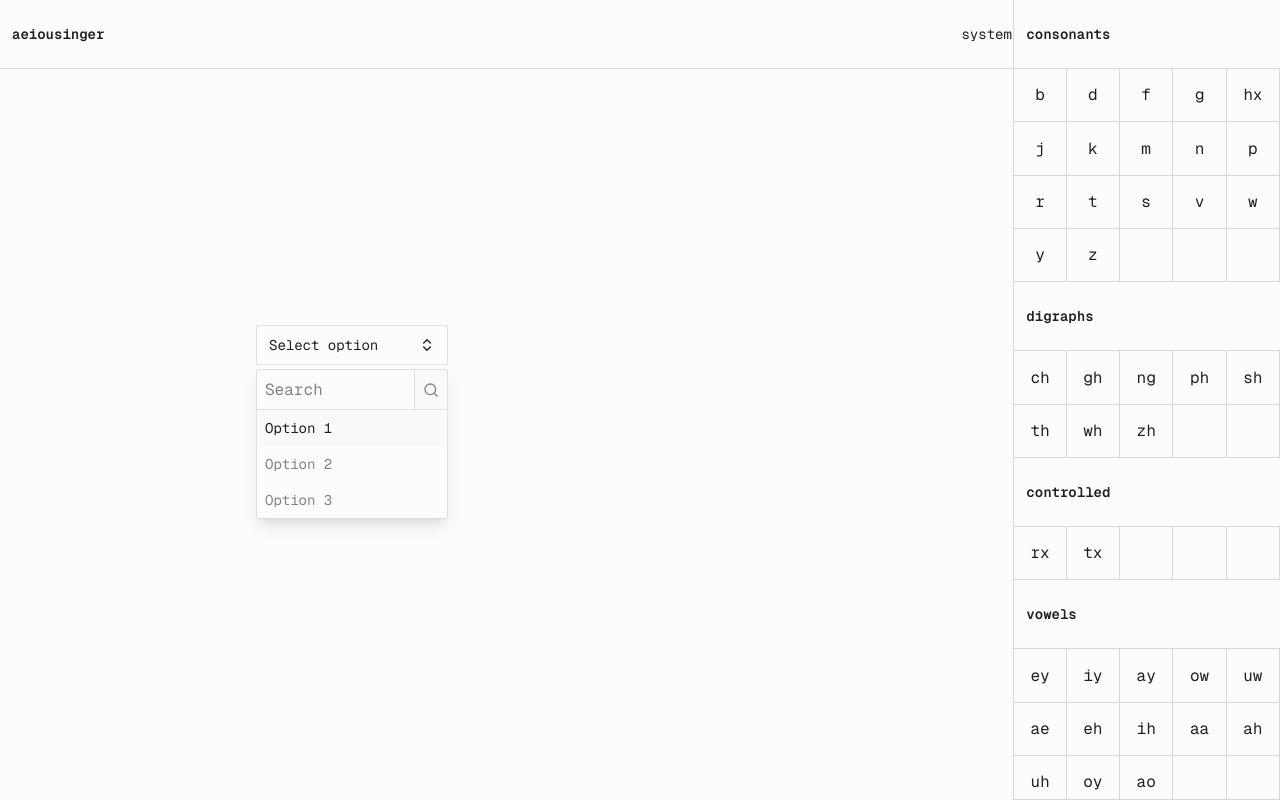
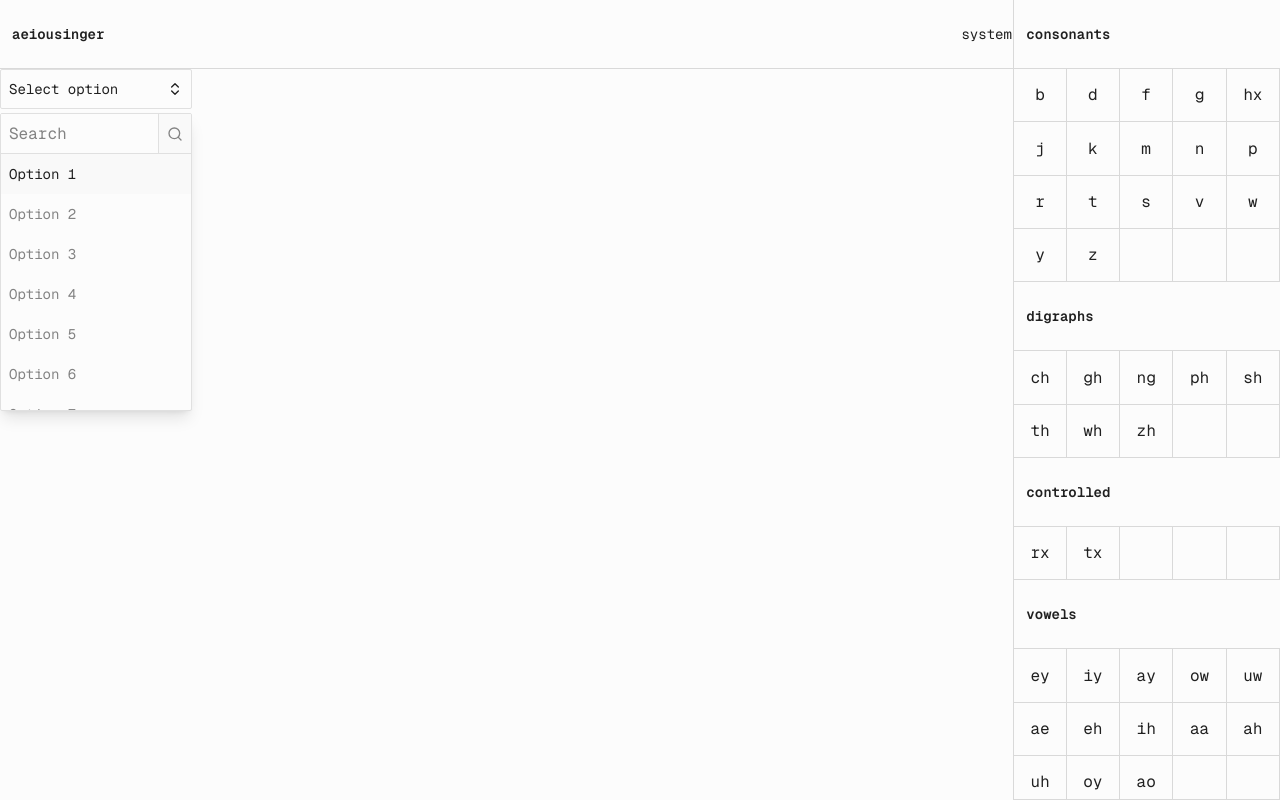
Before and after one commit to chrischenld/aeiousinger, a Next.js app: page / in a window 1280 px wide. Both pictures are taken after a click on the button "Select option". Built offline with nearby package versions, Linux system fonts and the light colour scheme.

Commit message:
feat(Combobox): Update Combobox to use Command

```diff
--- a/components/base/Combobox.tsx
+++ b/components/base/Combobox.tsx
@@ -1,6 +1,7 @@
 "use client";
 
 import * as React from "react";
+import { Command } from "cmdk";
 import { Check, ChevronsUpDown, Search } from "lucide-react";
 
 interface ComboboxProps {
@@ -23,170 +24,114 @@ export default function Combobox({
 	onChange,
 }: ComboboxProps) {
 	const [open, setOpen] = React.useState(false);
-	const [selectedValue, setSelectedValue] = React.useState(value);
-	const [searchQuery, setSearchQuery] = React.useState("");
-	const [highlightedIndex, setHighlightedIndex] = React.useState<number>(0);
-	const containerRef = React.useRef<HTMLDivElement>(null);
-	const searchInputRef = React.useRef<HTMLInputElement>(null);
+	const [search, setSearch] = React.useState("");
+	const inputRef = React.useRef<HTMLInputElement>(null);
+	const listRef = React.useRef<HTMLDivElement>(null);
 
-	const filteredOptions = options.filter((option) =>
-		option.label.toLowerCase().includes(searchQuery.toLowerCase())
-	);
-
-	// Only reset highlighted index when opening or when search query changes
-	React.useEffect(() => {
-		if (searchQuery !== "") {
-			setHighlightedIndex(0);
-		}
-	}, [searchQuery]);
-
-	// Focus search input when opening
+	// Focus management
 	React.useEffect(() => {
 		if (open) {
-			setTimeout(() => {
-				searchInputRef.current?.focus();
-				setHighlightedIndex(0);
+			// Use a small timeout to ensure the input is mounted
+			const timeout = setTimeout(() => {
+				inputRef.current?.focus();
 			}, 0);
+			return () => clearTimeout(timeout);
 		}
 	}, [open]);
 
-	// Close dropdown when clicking outside
-	React.useEffect(() => {
-		const handleClickOutside = (event: MouseEvent) => {
-			if (
-				containerRef.current &&
-				!containerRef.current.contains(event.target as Node)
-			) {
-				setOpen(false);
-			}
-		};
-		document.addEventListener("mousedown", handleClickOutside);
-		return () => document.removeEventListener("mousedown", handleClickOutside);
-	}, []);
-
-	// Add keyboard handler
+	// Handle keyboard events at the top level
 	const handleKeyDown = (e: React.KeyboardEvent) => {
-		if (!open) {
-			switch (e.key) {
-				case "Enter":
-				case "ArrowDown":
+		if (!open && (e.key === "Enter" || e.key === "ArrowDown")) {
 			setOpen(true);
 			e.preventDefault();
-					break;
-			}
-			return;
-		}
-
-		switch (e.key) {
-			case "ArrowDown":
-				e.preventDefault();
-				setHighlightedIndex((prev) =>
-					prev < filteredOptions.length - 1 ? prev + 1 : prev
-				);
-				break;
-			case "ArrowUp":
-				e.preventDefault();
-				setHighlightedIndex((prev) => (prev > 0 ? prev - 1 : prev));
-				break;
-			case "Enter":
-				e.preventDefault();
-				if (filteredOptions.length > 0) {
-					const selectedOption = filteredOptions[highlightedIndex];
-					setSelectedValue(selectedOption.value);
-					onChange?.(selectedOption.value);
-					setOpen(false);
-					setSearchQuery("");
-				}
-				break;
-			case "Escape":
-				setOpen(false);
-				break;
 		}
 	};
 
 	return (
 		<div
-			ref={containerRef}
 			className={`w-48 ${className}`}
 			onKeyDown={handleKeyDown}
+			role="combobox"
+			aria-expanded={open}
+			aria-haspopup="listbox"
 		>
 			<button
 				onClick={() => setOpen(!open)}
-				onKeyDown={handleKeyDown}
-				className={`w-full flex h-10 items-center justify-between rounded-[0.125rem] border border-border-light bg-bg px-3 text-sm ring-offset-background file:border-0 file:bg-transparent file:text-sm file:font-medium placeholder:text-fg-xlight focus:ring-ring`}
+				aria-label={`${placeholder}, ${
+					value
+						? options.find((opt) => opt.value === value)?.label
+						: "no selection"
+				}`}
+				className="w-full flex h-10 items-center justify-between rounded-[0.125rem] border border-border-light bg-bg px-2 text-sm"
 			>
-				{selectedValue
-					? options.find((option) => option.value === selectedValue)?.label
+				{value
+					? options.find((option) => option.value === value)?.label
 					: placeholder}
 				<ChevronsUpDown className="h-4 w-4" />
 			</button>
+
 			{open && (
-				<div className="absolute w-48 mt-1 border border-border-light bg-bg shadow-lg z-10 rounded-[0.125rem]">
-					<div className="h-10 z-20 border-b border-border-light focus-within:outline-none">
-						<div className="h-full flex items-center">
-							<input
-								ref={searchInputRef}
-								type="text"
+				<Command
+					className="absolute w-48 mt-1 border border-border-light bg-bg shadow-lg z-10 rounded-[0.125rem] overflow-hidden focus:outline-none"
+					shouldFilter={false}
+				>
+					<div className="flex items-center justify-between h-10 border-b border-border-light">
+						<Command.Input
+							ref={inputRef}
+							value={search}
+							onValueChange={setSearch}
 							placeholder={searchPlaceholder}
-								value={searchQuery}
-								onChange={(e) => setSearchQuery(e.target.value)}
-								onKeyDown={(e) => {
-									if (e.key === "Escape") {
-										setOpen(false);
-										e.stopPropagation();
-									}
-								}}
+							aria-label={searchPlaceholder}
 							className="w-full h-full px-2 py-2 bg-bg focus:outline-none placeholder:text-fg-xlight"
 						/>
-							<div className="flex items-center justify-center h-full px-2 bg-bg-strong border-l border-border-light rounded-tr-[0.125rem] text-fg-xlight">
+						<div className="flex items-center justify-center p-2 h-full text-fg-xlight bg-bg-strong border-l border-border-light">
 							<Search className="h-4 w-4" />
 						</div>
 					</div>
-					</div>
-					{filteredOptions.length > 0 ? (
-						<ul
+
+					<Command.List
+						ref={listRef}
+						className="max-h-64 overflow-auto focus:outline-none"
 						role="listbox"
-							className="max-h-60 w-full overflow-auto text-sm text-fg-xlight"
+						aria-label={`${placeholder} options`}
 					>
-							{filteredOptions.map((option, index) => (
-								<li
+						{options
+							.filter((option) =>
+								option.label.toLowerCase().includes(search.toLowerCase())
+							)
+							.map((option) => (
+								<Command.Item
 									key={option.value}
-									role="option"
-									aria-selected={selectedValue === option.value}
-									onMouseEnter={() => setHighlightedIndex(index)}
-									className={`w-full select-none ${
-										highlightedIndex === index
-											? "bg-bg-strong text-fg hover:bg-bg-strong hover:text-fg hover:cursor-default"
-											: ""
-									}`}
-								>
-									<div
-										onClick={() => {
-											setSelectedValue(option.value);
+									value={option.value}
+									onSelect={() => {
 										onChange?.(option.value);
 										setOpen(false);
-											setSearchQuery("");
+										setSearch("");
 									}}
-										className="w-full flex items-center justify-between p-2 cursor-default"
+									className="w-full h-10 flex items-center justify-between p-2 text-sm text-fg-xlight cursor-default select-none data-[selected=true]:bg-bg-strong data-[selected=true]:text-fg"
+									role="option"
+									aria-selected={value === option.value}
 								>
-										{option.label}
-										<Check
-											className={`h-4 w-4 ${
-												selectedValue === option.value
-													? "opacity-100"
-													: "opacity-0"
-											}`}
-										/>
-									</div>
-								</li>
+									<span>{option.label}</span>
+									{value === option.value && (
+										<Check className="h-4 w-4" aria-hidden="true" />
+									)}
+								</Command.Item>
 							))}
-						</ul>
-					) : (
-						<div className="flex items-center h-10 p-2 text-sm text-fg-light">
+
+						{search &&
+							!options.filter((option) =>
+								option.label.toLowerCase().includes(search.toLowerCase())
+							).length && (
+								<Command.Empty
+									className="p-2 text-sm text-fg-light"
+									role="status"
+								>
 									{emptyMessage}
-						</div>
+								</Command.Empty>
 							)}
-				</div>
+					</Command.List>
+				</Command>
 			)}
 		</div>
 	);
--- a/components/sections/Canvas.tsx
+++ b/components/sections/Canvas.tsx
@@ -1,15 +1,27 @@
-import ComboboxCustom from "../base/ComboboxCustom";
+"use client";
+
+import { useState } from "react";
+import Combobox from "../base/Combobox";
 
 const options = [
 	{ value: "1", label: "Option 1" },
 	{ value: "2", label: "Option 2" },
 	{ value: "3", label: "Option 3" },
+	{ value: "4", label: "Option 4" },
+	{ value: "5", label: "Option 5" },
+	{ value: "6", label: "Option 6" },
+	{ value: "7", label: "Option 7" },
+	{ value: "8", label: "Option 8" },
+	{ value: "9", label: "Option 9" },
+	{ value: "10", label: "Option 10" },
 ];
 
 export default function Canvas() {
+	const [value, setValue] = useState("");
+
 	return (
-		<div className="grid grid-cols-subgrid col-span-full md:col-span-19 bg-bg p-64">
-			<ComboboxCustom options={options} />
+		<div className="grid grid-cols-subgrid col-span-full md:col-span-19 bg-bg">
+			<Combobox value={value} onChange={setValue} options={options} />
 		</div>
 	);
 }
```
Lines whose indentation alone changed are shown as unchanged.
